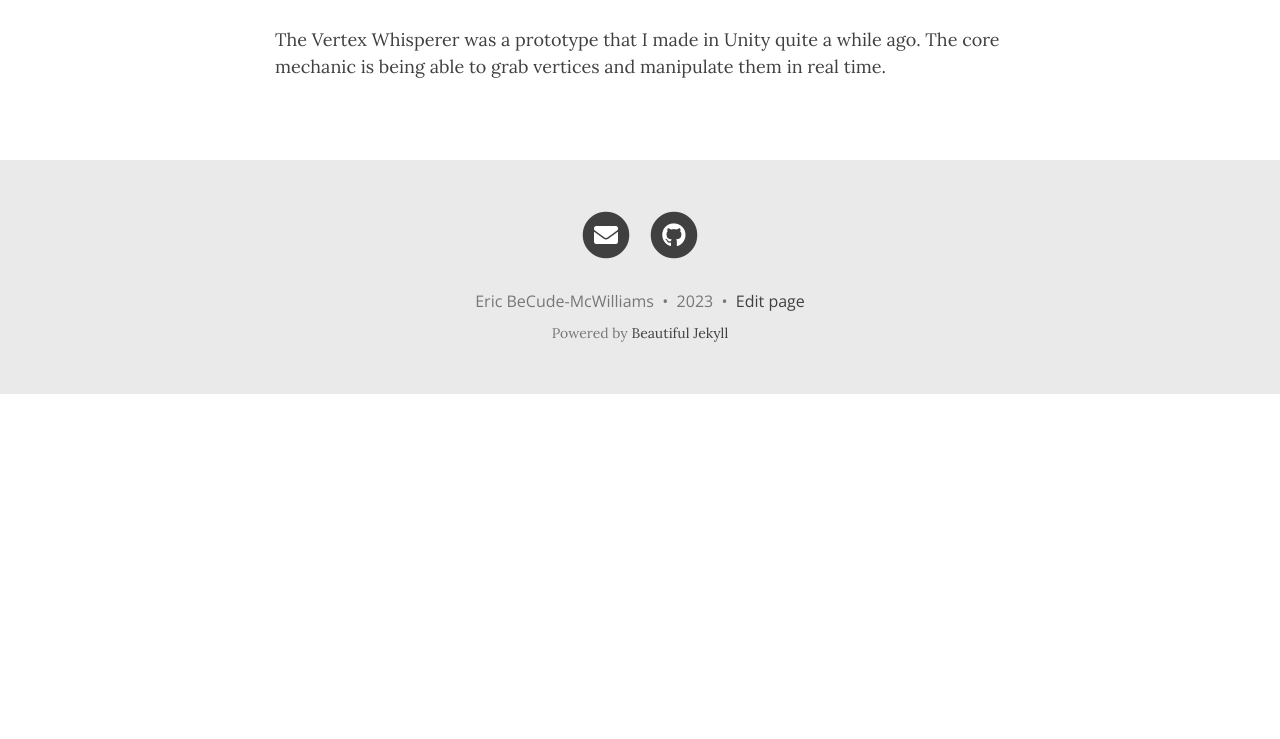
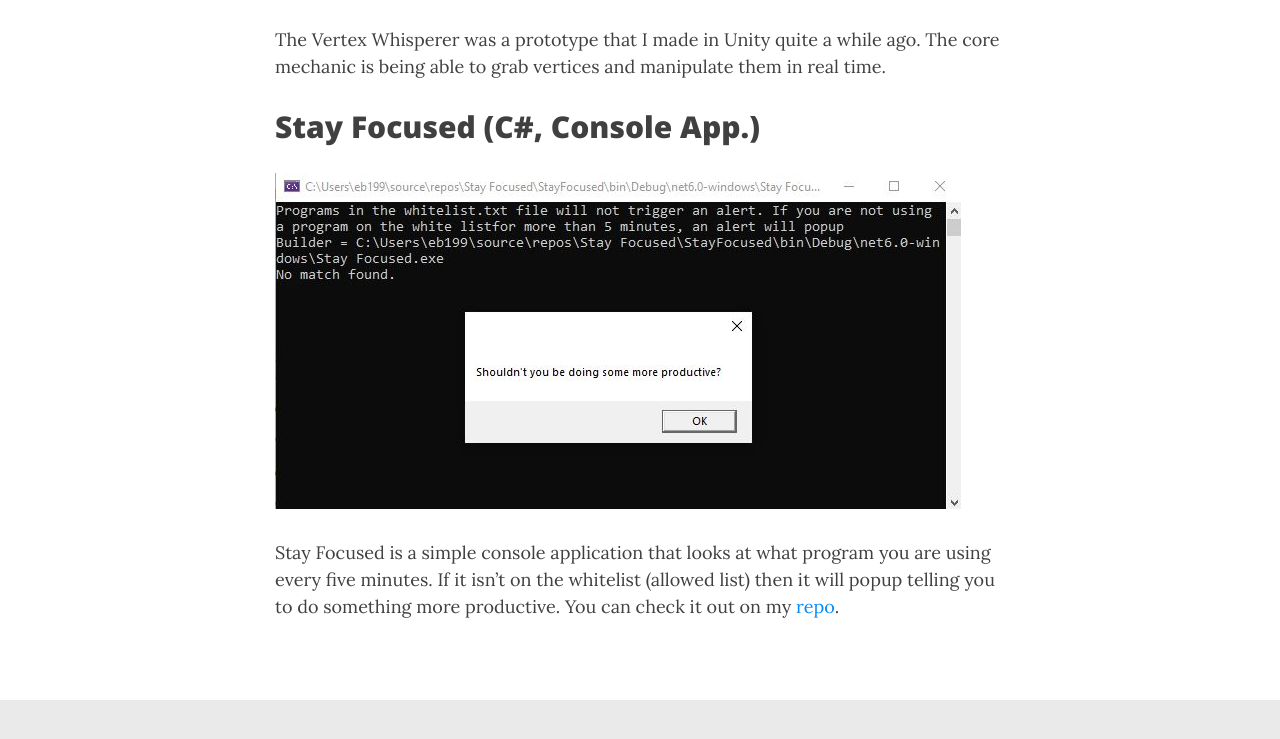
Before and after one commit to ElysRealm/elysrealm.github.io, a Jekyll site: the page built from portfolio.md, in a window 1280 px wide and 900 px high, scrolled down 637 px, cut to the strip 154-893 px from the top of the window. Built offline with Jekyll 4.4.1, drawn with Linux system fonts in a browser that asks for light colours; nearby versions of some CDN libraries; comment, search, counter and statistics services are not loaded; before the commit the page ends 1185 px from its top, so only the background shows below that; some of the changed text lies outside the part shown.

Commit message:
Updated portfolio.

```diff
--- a/portfolio.md
+++ b/portfolio.md
@@ -5,8 +5,15 @@ subtitle: Check out of some of the things I've worked on!
 ---
 
 
-## The Vertex Whisperer
+## The Vertex Whisperer (C#, Unity)
 
 <img src="https://i.imgur.com/IZzWRvk.gif" width="400" height="400" />
 
 The Vertex Whisperer was a prototype that I made in Unity quite a while ago. The core mechanic is being able to grab vertices and manipulate them in real time.
+<br/>
+
+## Stay Focused (C#, Console App.)
+
+<img src="{{ 'assets/img/StayFocused.jpg' | relative_url }}" alt="" />
+
+Stay Focused is a simple console application that looks at what program you are using every five minutes. If it isn't on the whitelist (allowed list) then it will popup telling you to do something more productive. You can check it out on my [repo](https://github.com/ElysRealm/Stay-Focused).
```
Also changed, not shown: assets/img/StayFocused.jpg (added).
